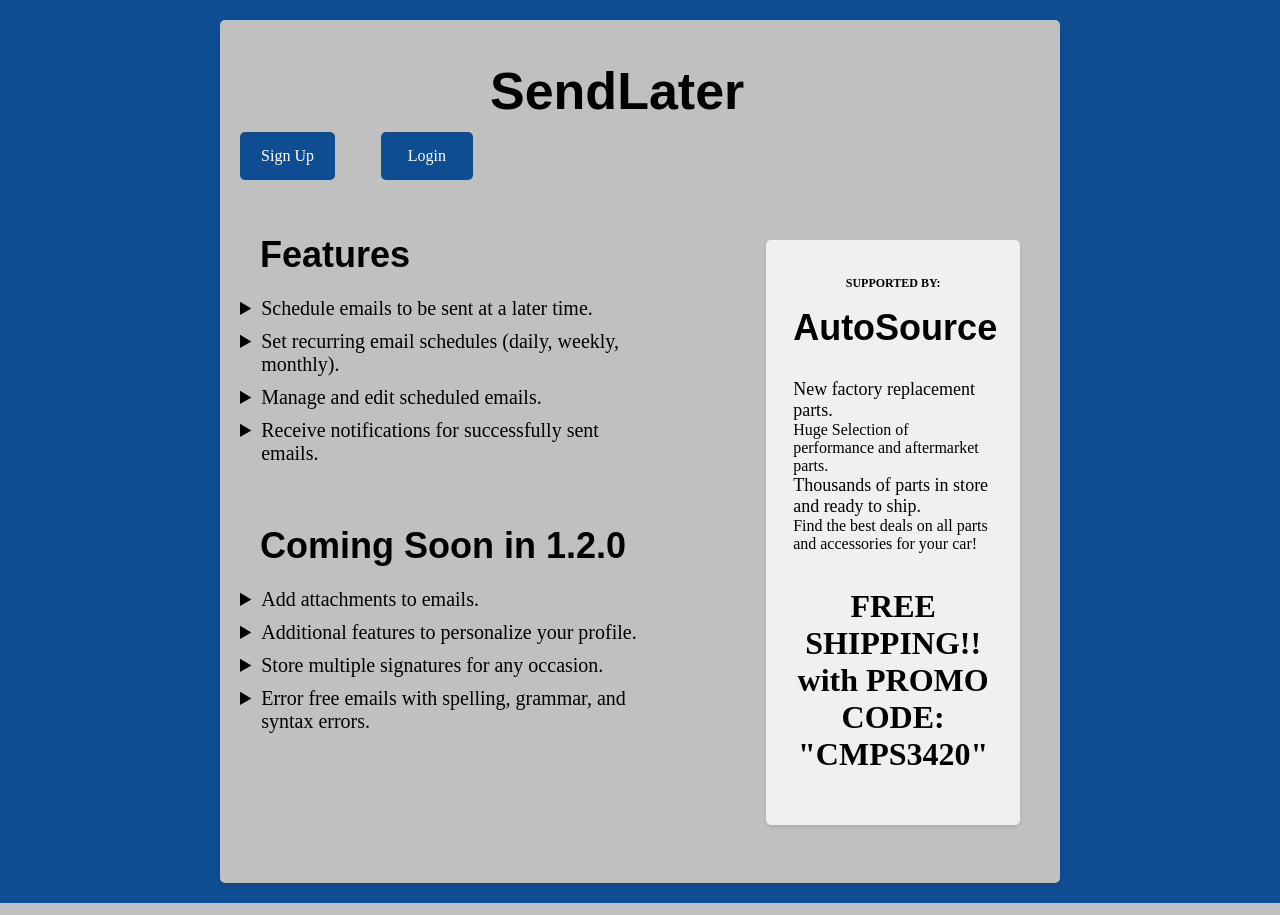
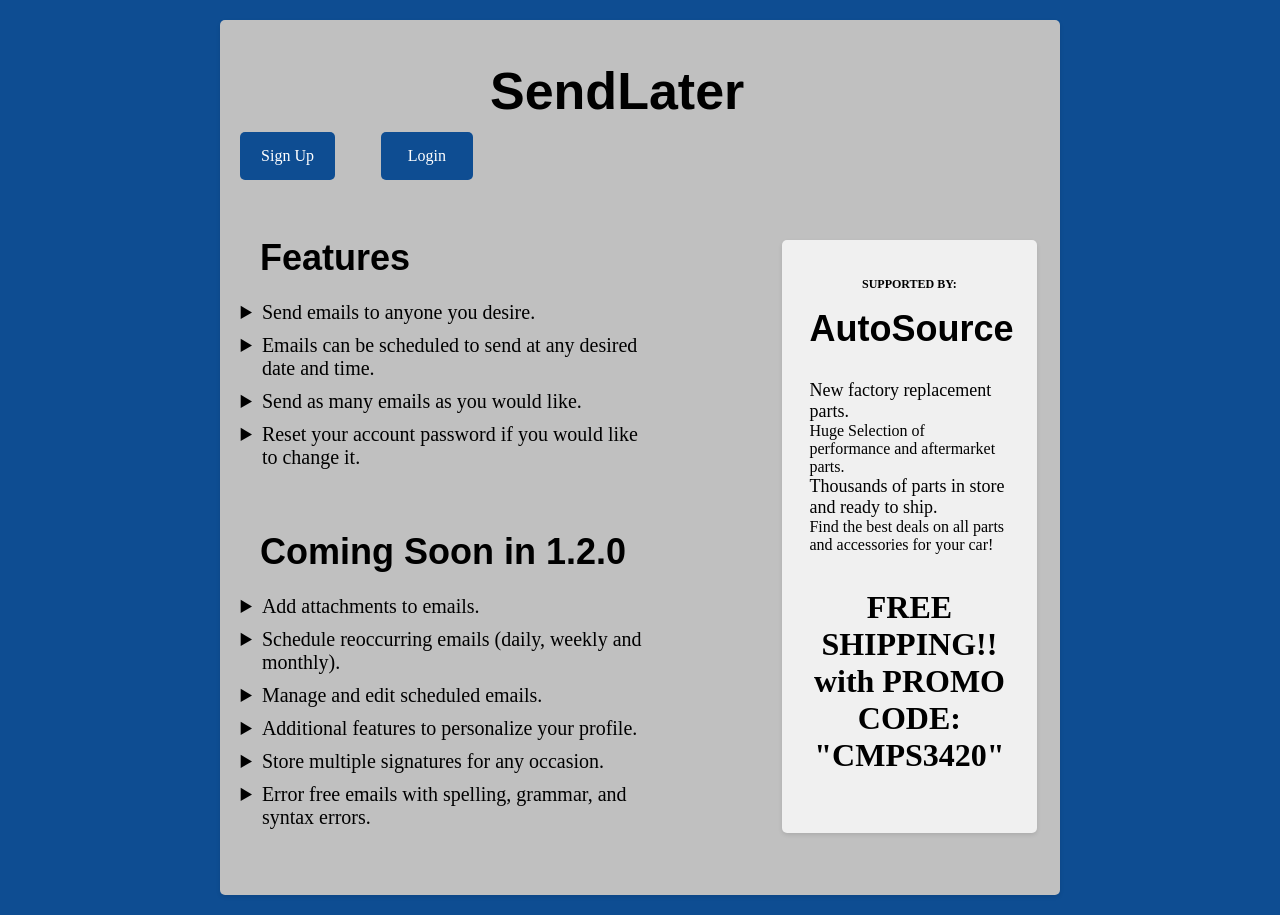
Before and after one commit to douglas-cerrato/SendLater, a PHP site: page /home.php in a window 1280 px wide. Run offline with PHP 8.4, Linux system fonts and the light colour scheme.

Commit message:
Minor fix Just fixed what features are available for the user.

```diff
--- a/home.php
+++ b/home.php
@@ -151,14 +151,16 @@
         <a href="login.php" class="btn" style="width: 52px;margin-right: auto;position: absolute;padding-left: 20px;margin-left: 11%;">Login</a>
         <h2 style="margin-bottom: -25px;">Features</h2>
         <ul>
-            <li>Schedule emails to be sent at a later time.</li>
-            <li>Set recurring email schedules (daily, weekly, monthly).</li>
-            <li>Manage and edit scheduled emails.</li>
-            <li>Receive notifications for successfully sent emails.</li>
+            <li>Send emails to anyone you desire.</li>
+            <li>Emails can be scheduled to send at any desired date and time.</li>
+            <li>Send as many emails as you would like.</li>
+            <li>Reset your account password if you would like to change it.</li>
         </ul>
 	<h3>Coming Soon in 1.2.0</h3>
 	<ul>
 	    <li>Add attachments to emails.</li>
+        <li>Schedule reoccurring emails (daily, weekly and monthly).</li>
+        <li>Manage and edit scheduled emails.</li>
 	    <li>Additional features to personalize your profile.</li>
 	    <li>Store multiple signatures for any occasion.</li>
 	    <li>Error free emails with spelling, grammar, and syntax errors.</li>
```
